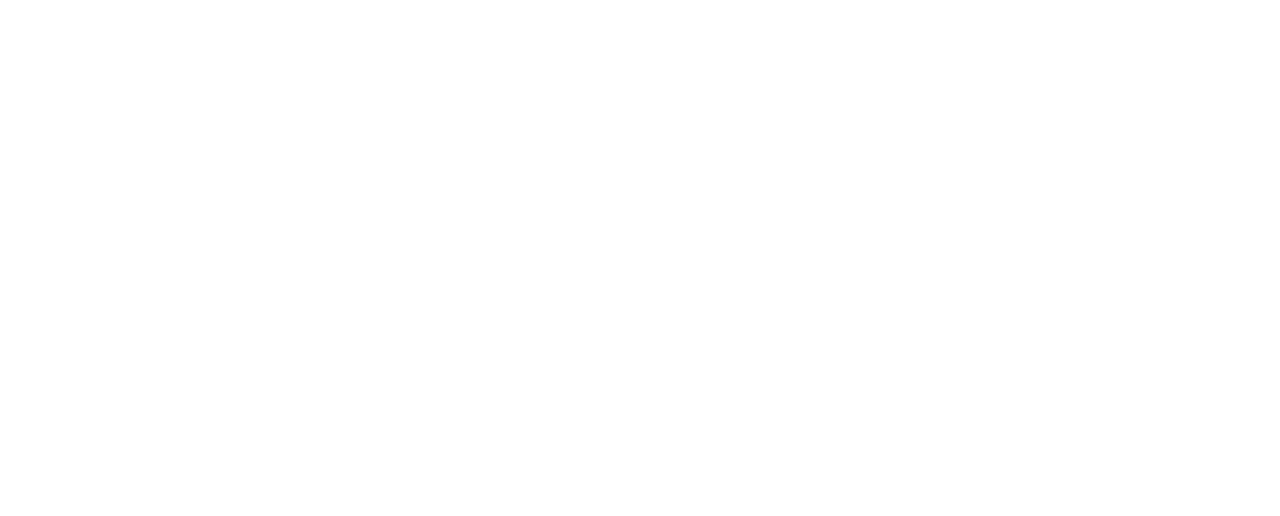
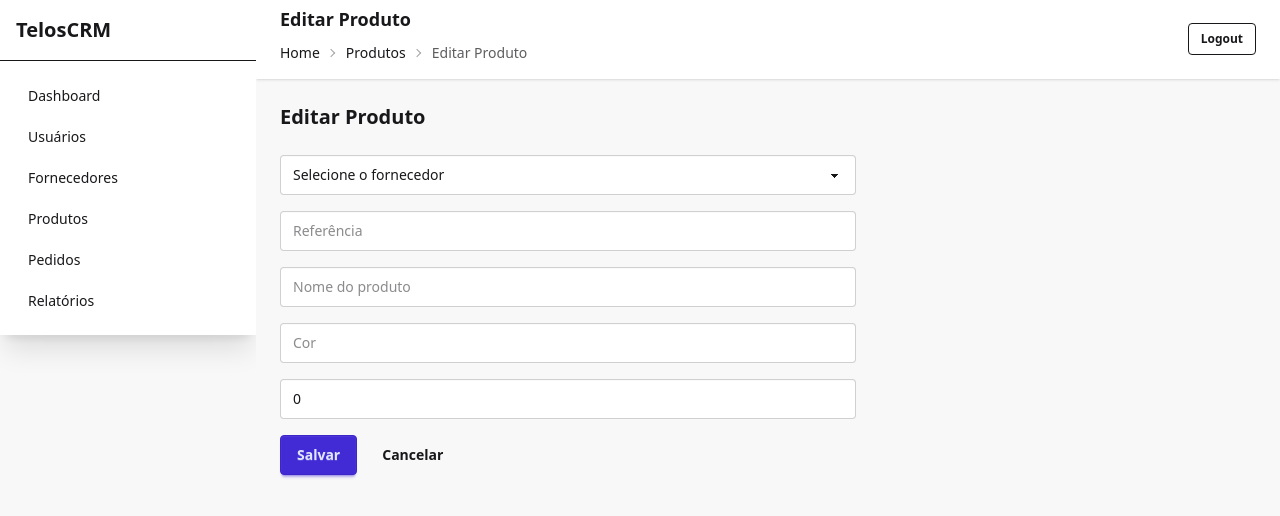
Before and after one commit to ViniciusDornelasDEV/telos_front_vue, a Vue app: page /products/1/edit in a window 1280 px wide. Before the commit this address had no page. Shown: the top 516 px of the page. Built offline with nearby package versions, Linux system fonts and the light colour scheme; sample sign-in values are in the browser's storage.

Commit message:
feat: products crud

```diff
--- /dev/null
+++ b/src/directives/maskMoney.js
@@ -0,0 +1,56 @@
+// src/directives/maskMoney.js
+export default {
+  beforeMount(el, binding, vnode) {
+    let lastValue = ''
+
+    function formatMoney(value) {
+      let n = value.replace(/\D/g, '')
+      if (!n) return ''
+
+      let integerPart = n.slice(0, -2)
+      let decimalPart = n.slice(-2)
+
+      // Formata milhar
+      integerPart = integerPart.replace(/\B(?=(\d{3})+(?!\d))/g, '.')
+
+      return `R$ ${integerPart},${decimalPart}`
+    }
+
+    function parseNumber(value) {
+      if (!value) return 0
+      let n = value.replace(/\D/g, '')
+      if (!n) return 0
+      return parseFloat(n.slice(0, -2) + '.' + n.slice(-2))
+    }
+
+    function onInput(e) {
+      const formatted = formatMoney(e.target.value)
+      if (formatted !== lastValue) {
+        lastValue = formatted
+        e.target.value = formatted
+
+        e.target.dispatchEvent(new Event('input', { bubbles: true }))
+        if (vnode.component) {
+          vnode.component.exposed.value = parseNumber(formatted)
+        } else if (binding.instance) {
+          binding.instance.$data[el.getAttribute('v-model')] = parseNumber(formatted)
+        }
+      }
+    }
+
+    el.addEventListener('input', onInput)
+    el.__maskMoney__ = onInput
+
+    if (el.value) {
+      lastValue = formatMoney(el.value)
+      el.value = lastValue
+    }
+  },
+
+  unmounted(el) {
+    if (el.__maskMoney__) {
+      el.removeEventListener('input', el.__maskMoney__)
+      delete el.__maskMoney__
+    }
+  }
+}
--- a/src/main.js
+++ b/src/main.js
@@ -5,6 +5,7 @@
 import { useAuthStore } from '@/stores/auth'
 import '@/assets/main.css'
 import maskDirective from '@/directives/mask'
+import maskMoney from './directives/maskMoney'
 
 const app = createApp(App)
 
@@ -12,6 +13,8 @@
 app.use(router)
 const auth = useAuthStore()
 auth.loadFromStorage()
+
 app.directive('mask', maskDirective)
+app.directive('mask-money', maskMoney)
 
 app.mount('#app')
--- a/src/router/index.js
+++ b/src/router/index.js
@@ -12,7 +12,6 @@
     component: () => import('@/views/Home.vue'),
     meta: { auth: true, layout: 'default', title: 'Dashboard' }
   },
-
   {
     path: '/suppliers',
     name: 'suppliers.index',
@@ -26,7 +25,6 @@
       ]
     }
   },
-
   {
     path: '/suppliers/create',
     name: 'suppliers.create',
@@ -41,7 +39,6 @@
       ]
     }
   },
-
   {
     path: '/suppliers/:id/edit',
     name: 'suppliers.edit',
@@ -56,11 +53,6 @@
       ]
     }
   },
-
-
-
-
-
   {
     path: '/users',
     name: 'users.index',
@@ -74,7 +66,6 @@
       ]
     }
   },
-
   {
     path: '/users/create',
     name: 'users.create',
@@ -89,7 +80,6 @@
       ]
     }
   },
-
   {
     path: '/users/:id/edit',
     name: 'users.edit',
@@ -104,11 +94,47 @@
       ]
     }
   },
+  {
+    path: '/products',
+    name: 'products.index',
+    component: () => import('@/views/products/Index.vue'),
+    meta: {
+      auth: true,
+      layout: 'default',
+      title: 'Produtos',
+      breadcrumb: [
+        { label: 'Home', to: '/' }
+      ]
+    }
+  },
 
   {
-    path: '/products',
-    component: () => import('@/views/products/Index.vue'),
-    meta: { auth: true, layout: 'default', title: 'Produtos' }
+    path: '/products/create',
+    name: 'products.create',
+    component: () => import('@/views/products/Create.vue'),
+    meta: {
+      auth: true,
+      layout: 'default',
+      title: 'Novo Produto',
+      breadcrumb: [
+        { label: 'Home', to: '/' },
+        { label: 'Produtos', to: '/products' }
+      ]
+    }
+  },
+  {
+    path: '/products/:id/edit',
+    name: 'products.edit',
+    component: () => import('@/views/products/Edit.vue'),
+    meta: {
+      auth: true,
+      layout: 'default',
+      title: 'Editar Produto',
+      breadcrumb: [
+        { label: 'Home', to: '/' },
+        { label: 'Produtos', to: '/products' }
+      ]
+    }
   },
   {
     path: '/orders',
--- /dev/null
+++ b/src/stores/products.js
@@ -0,0 +1,47 @@
+import { defineStore } from 'pinia'
+
+export const useProductsStore = defineStore('products', {
+  state: () => ({
+    items: [],
+    loading: false
+  }),
+
+  actions: {
+    async fetchProducts() {
+      this.loading = true
+      this.items = []
+      await new Promise(resolve => setTimeout(resolve, 500))
+
+      this.items = [
+        {
+          id: 1,
+          supplierId: 1,
+          reference: 'REF-001',
+          name: 'Produto Alpha',
+          color: 'Azul',
+          price: 'R$ 199,99'
+        }
+      ]
+
+      this.loading = false
+    },
+
+    create(data) {
+      this.items.push({
+        id: Date.now(),
+        ...data
+      })
+    },
+
+    update(data) {
+      const index = this.items.findIndex(p => p.id === data.id)
+      if (index !== -1) {
+        this.items[index] = { ...data }
+      }
+    },
+
+    remove(id) {
+      this.items = this.items.filter(p => p.id !== id)
+    }
+  }
+})
--- /dev/null
+++ b/src/views/products/Create.vue
@@ -0,0 +1,54 @@
+<script setup>
+import { reactive, ref, onMounted, computed } from 'vue'
+import { useProductsStore } from '@/stores/products'
+import { useSuppliersStore } from '@/stores/suppliers'
+import { useRouter } from 'vue-router'
+
+const router = useRouter()
+const productsStore = useProductsStore()
+const suppliersStore = useSuppliersStore()
+
+const form = reactive({
+    supplierId: '',
+    reference: '',
+    name: '',
+    color: '',
+    price: ''
+})
+
+const suppliers = computed(() => suppliersStore.items)
+
+onMounted(async () => {
+    await suppliersStore.fetchSuppliers()
+})
+
+function submit() {
+    productsStore.create(form)
+    router.push('/products')
+}
+</script>
+
+<template>
+    <div class="max-w-xl space-y-6">
+        <h2 class="text-xl font-semibold">Novo Produto</h2>
+
+        <form class="space-y-4" @submit.prevent="submit">
+            <select v-model="form.supplierId" class="select select-bordered w-full" required>
+                <option value="" disabled>Selecione o fornecedor</option>
+                <option v-for="s in suppliers" :key="s.id" :value="s.id">{{ s.name }}</option>
+            </select>
+
+            <input v-model="form.reference" placeholder="Referência" class="input input-bordered w-full" required />
+            <input v-model="form.name" placeholder="Nome do produto" class="input input-bordered w-full" required />
+            <input v-model="form.color" placeholder="Cor" class="input input-bordered w-full" required />
+
+            <input v-model="form.price" type="text" placeholder="Preço" class="input input-bordered w-full" v-mask-money
+                required />
+
+            <div class="flex gap-2">
+                <button class="btn btn-primary" type="submit">Salvar</button>
+                <RouterLink to="/products" class="btn btn-ghost">Cancelar</RouterLink>
+            </div>
+        </form>
+    </div>
+</template>
--- /dev/null
+++ b/src/views/products/Edit.vue
@@ -0,0 +1,65 @@
+<script setup>
+import { reactive, ref, onMounted, computed } from 'vue'
+import { useProductsStore } from '@/stores/products'
+import { useSuppliersStore } from '@/stores/suppliers'
+import { useRouter, useRoute } from 'vue-router'
+
+const router = useRouter()
+const route = useRoute()
+const productsStore = useProductsStore()
+const suppliersStore = useSuppliersStore()
+
+const form = reactive({
+    id: null,
+    supplierId: '',
+    reference: '',
+    name: '',
+    color: '',
+    price: 0
+})
+
+const suppliers = computed(() => suppliersStore.items)
+
+onMounted(async () => {
+    await suppliersStore.fetchSuppliers()
+
+    const id = Number(route.params.id)
+    const product = productsStore.items.find(p => p.id === id)
+    if (product) Object.assign(form, product)
+})
+
+function submit() {
+    if (!form.supplierId || !form.reference || !form.name || !form.price) {
+        alert('Preencha todos os campos obrigatórios')
+        return
+    }
+
+    productsStore.update(form)
+    router.push('/products')
+}
+</script>
+
+<template>
+    <div class="max-w-xl space-y-6">
+        <h2 class="text-xl font-semibold">Editar Produto</h2>
+
+        <form class="space-y-4" @submit.prevent="submit">
+            <select v-model="form.supplierId" class="select select-bordered w-full" required>
+                <option value="" disabled>Selecione o fornecedor</option>
+                <option v-for="s in suppliers" :key="s.id" :value="s.id">{{ s.name }}</option>
+            </select>
+
+            <input v-model="form.reference" placeholder="Referência" class="input input-bordered w-full" required />
+            <input v-model="form.name" placeholder="Nome do produto" class="input input-bordered w-full" required />
+            <input v-model="form.color" placeholder="Cor" class="input input-bordered w-full" />
+
+            <input v-model.number="form.price" type="text" placeholder="Preço" class="input input-bordered w-full"
+                min="0" step="0.01" v-mask-money required />
+
+            <div class="flex gap-2">
+                <button class="btn btn-primary" type="submit">Salvar</button>
+                <RouterLink to="/products" class="btn btn-ghost">Cancelar</RouterLink>
+            </div>
+        </form>
+    </div>
+</template>
--- a/src/views/products/Index.vue
+++ b/src/views/products/Index.vue
@@ -1,8 +1,67 @@
+<script setup>
+import { onMounted } from 'vue'
+import { useProductsStore } from '@/stores/products'
+import { useSuppliersStore } from '@/stores/suppliers'
+import DataTable from '@/components/DataTable.vue'
+import { Pencil, Trash2 } from 'lucide-vue-next'
+import { useRouter } from 'vue-router'
+
+const router = useRouter()
+const productsStore = useProductsStore()
+const suppliersStore = useSuppliersStore()
+
+onMounted(async () => {
+  await suppliersStore.fetchSuppliers()
+  await productsStore.fetchProducts()
+})
+
+const columns = [
+  { label: 'Fornecedor', key: 'supplierName' },
+  { label: 'Referência', key: 'reference' },
+  { label: 'Nome', key: 'name' },
+  { label: 'Cor', key: 'color' },
+  { label: 'Preço', key: 'price' }
+]
+
+function getSupplierName(supplierId) {
+  const supplier = suppliersStore.items.find(s => s.id === supplierId)
+  return supplier ? supplier.name : '—'
+}
+
+function editProduct(id) {
+  router.push(`/products/${id}/edit`)
+}
+
+function removeProduct(id) {
+  productsStore.remove(id)
+}
+</script>
+
 <template>
-  <div class="card bg-base-100 shadow">
-    <div class="card-body">
-      <h2 class="card-title">Produtos</h2>
-      <p>Lista de produtos será exibida aqui.</p>
+  <div class="space-y-6">
+    <div class="flex justify-between items-center">
+      <h2 class="text-xl font-semibold">Produtos</h2>
+      <RouterLink to="/products/create" class="btn btn-primary">Novo Produto</RouterLink>
     </div>
+
+    <DataTable :columns="columns"
+      :rows="productsStore.items.map(p => ({ ...p, supplierName: getSupplierName(p.supplierId) }))"
+      :loading="productsStore.loading" :per-page="5">
+      <template #actions="{ row }">
+        <div class="flex justify-end gap-2">
+          <div class="tooltip" data-tip="Editar">
+            <button class="btn btn-xs btn-ghost" @click="editProduct(row.id)">
+              <Pencil class="w-4 h-4" />
+            </button>
+          </div>
+
+          <div class="tooltip" data-tip="Excluir">
+            <button class="btn btn-xs btn-ghost text-error" @click="removeProduct(row.id)">
+              <Trash2 class="w-4 h-4" />
+            </button>
+          </div>
+        </div>
+      </template>
+    </DataTable>
   </div>
 </template>
```
